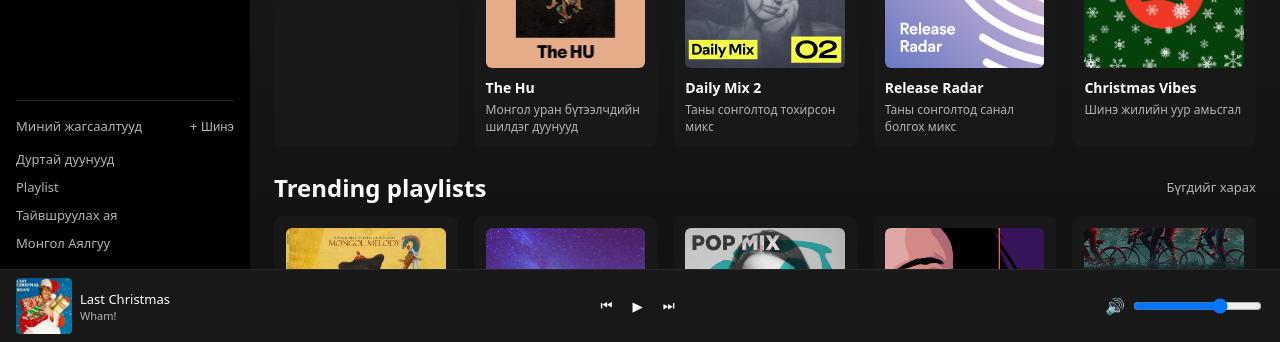
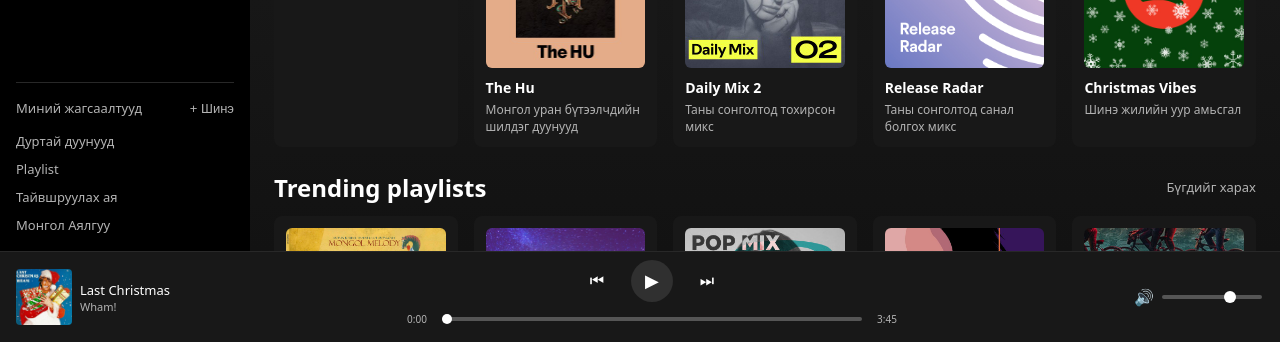
Before and after one commit to Khishigjargal42/Khishigjargal42.github.io, a plain HTML site: page lab6/index.html in a window 1280 px wide. Shown: the part 458-800 px from the top of the page. Drawn offline with Linux system fonts and the light colour scheme.

Commit message:
updatedd

```diff
--- a/lab6/index.html
+++ b/lab6/index.html
@@ -341,10 +341,18 @@
       </div>
     </div>
 
+    <div class="player-center">
       <div class="player-controls">
         <button class="control-btn small" type="button" aria-label="Өмнөх дуу">⏮</button>
         <button id="play-pause" class="control-btn big" type="button" aria-label="Тоглуулах">▶</button>
         <button class="control-btn small" type="button" aria-label="Дараагийн дуу">⏭</button>
+      </div>
+
+      <div class="player-progress">
+        <span class="time current-time">0:00</span>
+        <input id="progress-bar" type="range" min="0" max="100" value="0" />
+        <span class="time total-time">3:45</span>
+      </div>
   </div>
 
       <div class="player-extra">
--- a/lab6/style.css
+++ b/lab6/style.css
@@ -578,8 +578,8 @@ main {
 .player-progress {
   display: flex;
   align-items: center;
-  gap: 8px;
-  width: 100%;
+  gap: 0px;
+  width: 40%;
   margin: 4px 16px 8px;
 }
 
@@ -590,7 +590,96 @@ main {
   text-align: center;
 }
 
-/* Progress bar styling */
+.player-bar {
+  position: sticky;
+  bottom: 0;
+  left: 0;
+  right: 0;
+  background: var(--player-bg);
+  border-top: 1px solid var(--border-soft);
+  display: flex;
+  align-items: center;
+  justify-content: space-between;
+  padding: 8px 16px;
+  gap: 16px;
+}
+
+/* left info */
+.player-now {
+  display: flex;
+  gap: 8px;
+  align-items: center;
+  min-width: 0;
+}
+
+/* NEW: center column (controls on top, bar under it) */
+.player-center {
+  flex: 1;
+  display: flex;
+  flex-direction: column;
+  align-items: center;   /* center horizontally */
+  gap: 6px;
+}
+
+/* controls row */
+.player-controls {
+  display: flex;
+  align-items: center;
+  justify-content: center;
+  gap: 18px;
+}
+
+/* buttons styling (from earlier answer) */
+.control-btn {
+  border: none;
+  background: transparent;
+  color: #b3b3b3;
+  cursor: pointer;
+  display: flex;
+  align-items: center;
+  justify-content: center;
+  padding: 0;
+}
+
+.control-btn.small {
+  font-size: 16px;
+  width: 32px;
+  height: 32px;
+}
+
+.control-btn.big {
+  font-size: 18px;
+  width: 42px;
+  height: 42px;
+  border-radius: 50%;
+  background: #ffffff1a;
+  color: #ffffff;
+}
+
+.control-btn:hover {
+  color: #ffffff;
+}
+
+.control-btn.big:hover {
+  transform: scale(1.05);
+}
+
+/* progress bar centered under controls */
+.player-progress {
+  display: flex;
+  align-items: center;
+  gap: 8px;
+  width: 100%;
+  max-width: 500px;      /* so it doesn’t get insanely wide */
+}
+
+.player-progress .time {
+  font-size: 10px;
+  color: var(--text-muted);
+  min-width: 30px;
+  text-align: center;
+}
+
 #progress-bar {
   flex: 1;
   appearance: none;
@@ -600,7 +689,6 @@ main {
   cursor: pointer;
 }
 
-/* Thumb (slider handle) */
 #progress-bar::-webkit-slider-thumb {
   appearance: none;
   width: 10px;
@@ -612,6 +700,54 @@ main {
 #progress-bar:hover::-webkit-slider-thumb {
   background: var(--accent);
 }
-#progress-bar:focus-visible {
-  outline: 2px solid var(--accent);
+
+/* right side (volume) */
+.player-extra {
+  display: flex;
+  align-items: center;
+  gap: 6px;
 }
+@media (max-width: 600px) {
+  .player-bar {
+    flex-wrap: wrap;
+  }
+
+  .player-now {
+    flex: 1 1 100%;
+    order: 1;
+  }
+
+  .player-center {
+    flex: 1 1 100%;
+    order: 2;
+  }
+
+  .player-extra {
+    flex: 1 1 100%;
+    justify-content: center;
+    order: 3;
+  }
+}
+/* Volume slider style */
+#volume {
+  appearance: none;
+  width: 100px;
+  height: 4px;
+  background: #555;  /* default track */
+  border-radius: 4px;
+  cursor: pointer;
+}
+
+/* Thumb (the draggable ball) */
+#volume::-webkit-slider-thumb {
+  appearance: none;
+  width: 12px;
+  height: 12px;
+  background: #fff;
+  border-radius: 50%;
+  transition: 0.2s ease;
+}
+
+#volume:hover::-webkit-slider-thumb {
+  background: var(--accent); /* green hover */
+}
```
Lines whose indentation alone changed are shown as unchanged.
